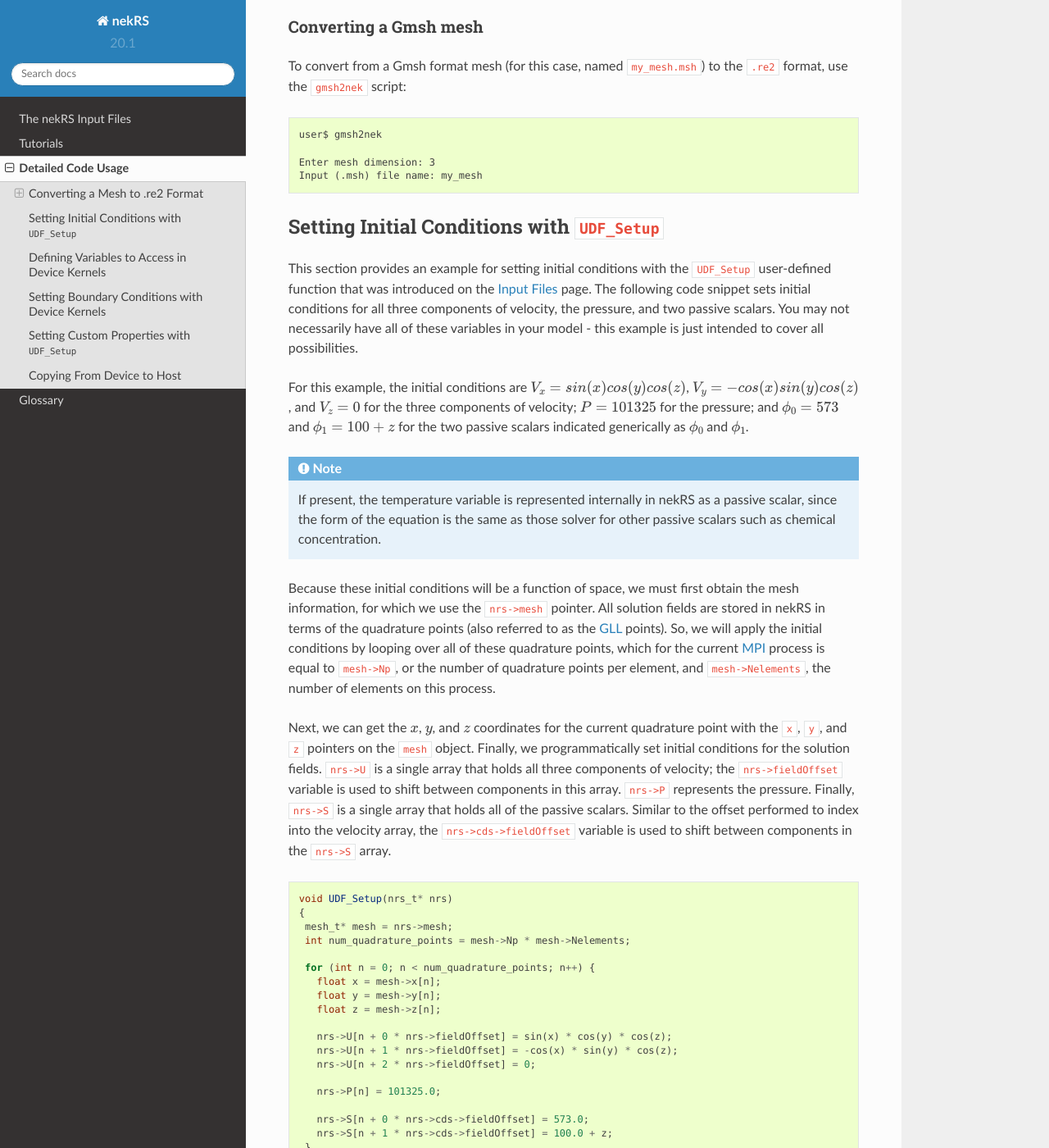
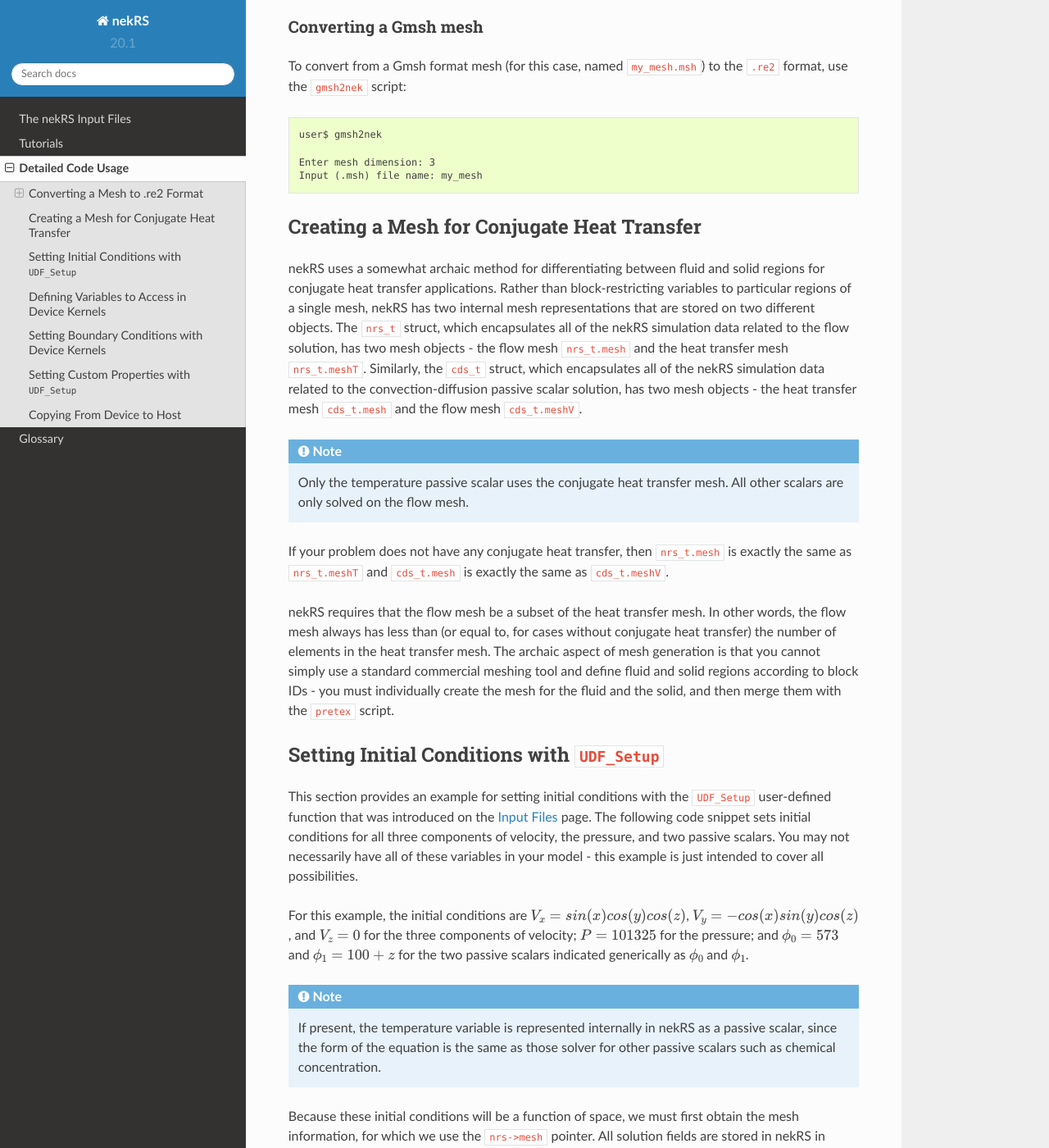
Before and after one commit to aprilnovak/nekRSDoc, a Sphinx documentation site: the page built from source/detailed_usage.rst, in a window 1280 px wide and 1400 px high, scrolled down 801 px. Shown: the whole window at 82% size. Built offline with Sphinx 7.4.7 and the Read the Docs theme 2.0.0, drawn with Linux system fonts in a browser that asks for light colours.

Commit message:
Add start of CHT mesh discussion.

```diff
--- a/source/detailed_usage.rst
+++ b/source/detailed_usage.rst
@@ -49,6 +49,38 @@
 
   Enter mesh dimension: 3
   Input (.msh) file name: my_mesh
+
+.. _cht_mesh:
+
+Creating a Mesh for Conjugate Heat Transfer
+-------------------------------------------
+
+nekRS uses a somewhat archaic method for differentiating between fluid and solid regions
+for conjugate heat transfer applications. Rather than block-restricting variables to
+particular regions of a single mesh, nekRS has two internal mesh representations that
+are stored on two different objects. The ``nrs_t`` struct, which encapsulates all of
+the nekRS simulation data related to the flow solution, has two mesh objects -
+the flow mesh ``nrs_t.mesh`` and the heat transfer mesh ``nrs_t.meshT``. Similarly,
+the ``cds_t`` struct, which encapsulates all of the nekRS simulation data related to the
+convection-diffusion passive scalar solution, has two mesh objects -
+the heat transfer mesh ``cds_t.mesh`` and the flow mesh ``cds_t.meshV``.
+
+.. note::
+
+  Only the temperature passive scalar uses the conjugate heat transfer mesh. All
+  other scalars are only solved on the flow mesh.
+
+If your problem does not have any
+conjugate heat transfer, then ``nrs_t.mesh`` is exactly the same as ``nrs_t.meshT``
+and ``cds_t.mesh`` is exactly the same as ``cds_t.meshV``.
+
+nekRS requires that the flow mesh be a subset of the heat transfer mesh. In other words,
+the flow mesh always has less than (or equal to, for cases without conjugate heat transfer)
+the number of elements in the heat transfer mesh. The archaic aspect of mesh generation
+is that you cannot simply use a standard commercial meshing tool and define fluid and solid
+regions according to block IDs - you must individually create the mesh for the fluid and
+the solid, and then merge them with the ``pretex`` script.
+
 
 .. _setting_ICs:
 
--- a/source/input_files.rst
+++ b/source/input_files.rst
@@ -306,6 +306,10 @@
 hexahedral element) and HEX20 (a twenty-node hexahedral element) elements.
 
 The following two sections describe how to generate a mesh in ``.re2`` format.
+If your problem contains conjugate heat transfer (i.e. the mesh consists of separate fluid
+and solid regions), you will need to take extra care to generate your mesh correctly. For
+conjugate heat transfer applications, see the
+:ref:`Creating a Mesh for Conjugate Heat Transfer <cht_mesh>` section.
 
 Converting an Existing Commercial Mesh
 ^^^^^^^^^^^^^^^^^^^^^^^^^^^^^^^^^^^^^^
```
Also changed, not shown: other parts of source/input_files.rst (+1 -1 lines).
